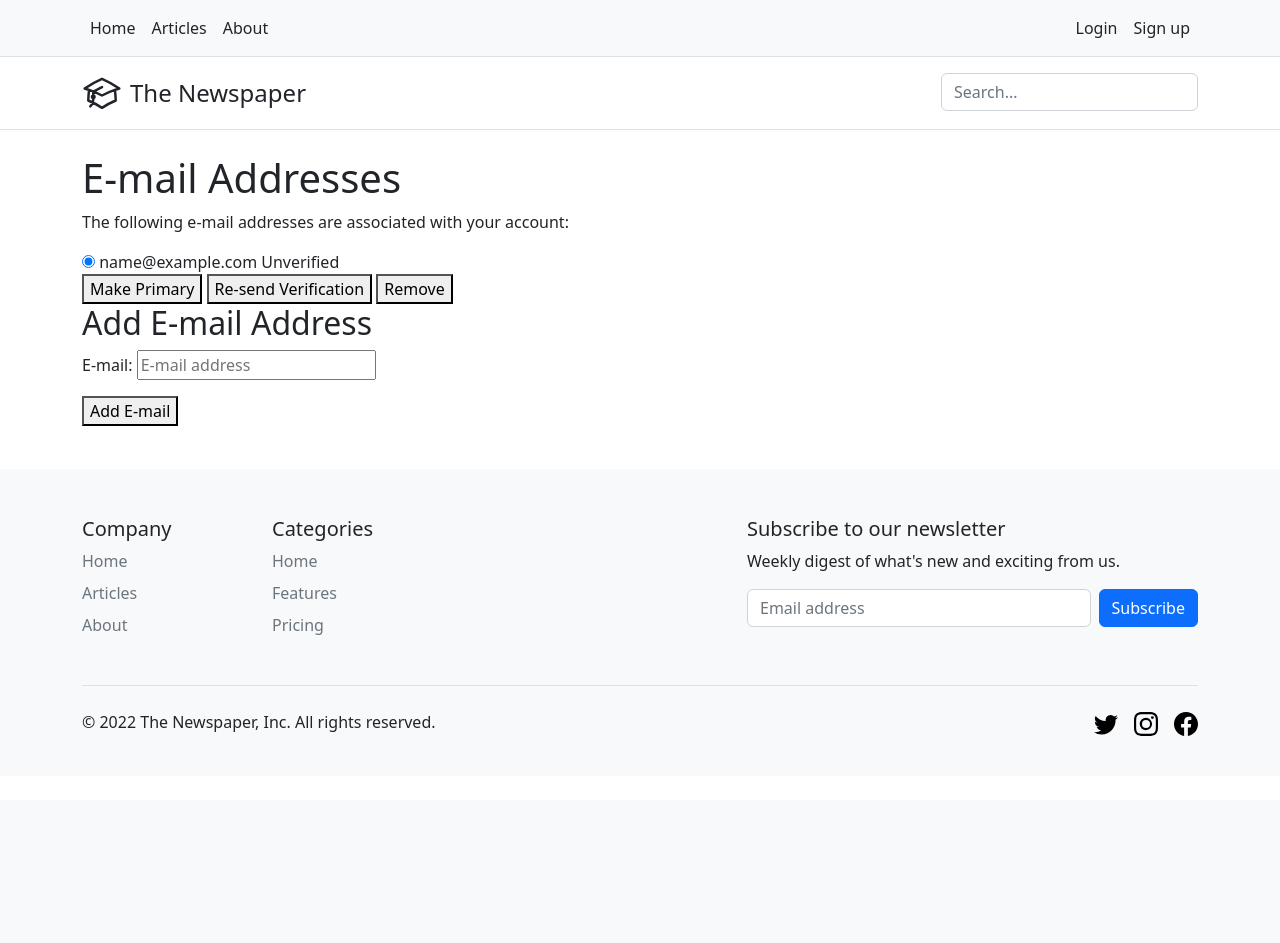
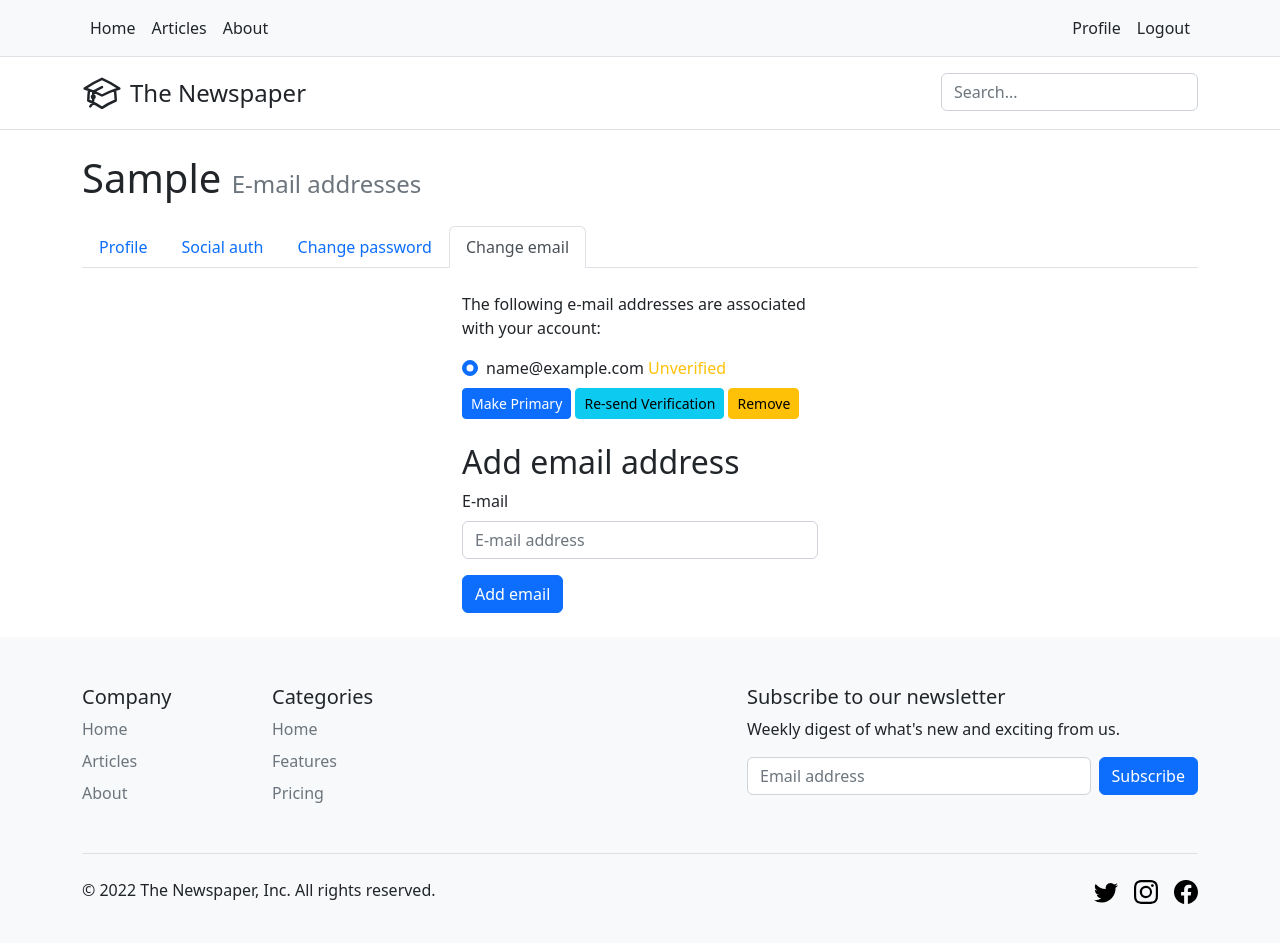
Before and after one commit to MaksymSikorskyi/newspaper, a Django app: page /accounts/email/ in a window 1280 px wide. Shown: the top 943 px of the page. Before the commit the page ends 736 px from the top, so only its background shows below. Run offline with Django 4.2, Linux system fonts and the light colour scheme; the visitor is signed in with stand-in values (Sample User, id 1); data comes from the database, SQL or seed files in the repository; some libraries are stand-ins or nearby versions.

Commit message:
user profile design

```diff
--- /dev/null
+++ b/apps/users/templates/users/partials/navigation.html
@@ -0,0 +1,19 @@
+{% load i18n %}
+<ul class="my-4 nav nav-tabs">
+  <li class="nav-item">
+    <a class="nav-link {% if active_tab == 'profile' %}active{% endif %}"
+      href="{% url 'users:profile' %}">{% trans "Profile" %}</a>
+  </li>
+  <li class="nav-item">
+    <a class="nav-link {% if active_tab == 'social_auth' %}active{% endif %}"
+      href="{% url 'socialaccount_connections' %}">{% trans "Social auth" %}</a>
+  </li>
+  <li class="nav-item">
+    <a class="nav-link {% if active_tab == 'change_password' %}active{% endif %}"
+      href="{% url 'account_change_password' %}">{% trans "Change password" %}</a>
+  </li>
+  <li class="nav-item">
+    <a class="nav-link {% if active_tab == 'change_email' %}active{% endif %}"
+      href="{% url 'account_email' %}">{% trans "Change email" %}</a>
+  </li>
+</ul>
--- /dev/null
+++ b/apps/users/urls.py
@@ -0,0 +1,9 @@
+from django.urls import path
+
+from .views import ProfileView
+
+app_name = "users"
+
+urlpatterns = [
+    path("profile/", ProfileView.as_view(), name="profile"),  # url name: users:profile
+]
--- a/newspaper/settings.py
+++ b/newspaper/settings.py
@@ -60,6 +60,7 @@ INSTALLED_APPS = [
     # Project apps
     "apps.articles",
     "apps.pages",
+    "apps.users",
 ]
 
 MIDDLEWARE = [
--- /dev/null
+++ b/newspaper/templates/account/email.html
@@ -0,0 +1,95 @@
+{% extends "account/base.html" %}
+
+{% load i18n %}
+{% load django_bootstrap5 %}
+
+{% block head_title %}{% trans "E-mail addresses" %}{% endblock %}
+
+{% block content %}
+  <h1>
+    {{ user.username | title }}
+    <small class="h4 text-muted">{% trans "E-mail addresses" %}</small>
+  </h1>
+
+  {% include 'users/partials/navigation.html' with active_tab="change_email" %}
+
+  <div class="row justify-content-center">
+    <div class="col col-md-4">
+      {% if user.emailaddress_set.all %}
+        <p>{% trans 'The following e-mail addresses are associated with your account:' %}</p>
+
+        <form action="{% url 'account_email' %}" class="email_list" method="post">
+          {% csrf_token %}
+
+          <fieldset class="blockLabels">
+            {% for emailaddress in user.emailaddress_set.all %}
+              <div class="form-check">
+                <input
+                  class="form-check-input"
+                  type="radio"
+                  name="email"
+                  id="id-email-radio-{{ forloop.counter }}"
+                  {% if emailaddress.primary or user.emailaddress_set.count == 1 %}checked="checked"{%endif %}
+                  value="{{ emailaddress.email }}"
+                />
+                <label
+                  class="form-check-label {% if emailaddress.primary %}primary_email{%endif%}"
+                  for="id-email-radio-{{ forloop.counter }}"
+                >
+                  {{ emailaddress.email }}
+
+                  {% if emailaddress.verified %}
+                    <span class="text-success">{% trans "Verified" %}</span>
+                  {% else %}
+                    <span class="text-warning">{% trans "Unverified" %}</span>
+                  {% endif %}
+
+                  {% if emailaddress.primary %}<span class="text-primary">{% trans "Primary" %}</span>{% endif %}
+                </label>
+              </div>
+            {% endfor %}
+
+            <div class="mt-2">
+              <button class="btn btn-primary btn-sm" type="submit" name="action_primary" >{% trans 'Make Primary' %}</button>
+              <button class="btn btn-info btn-sm" type="submit" name="action_send" >{% trans 'Re-send Verification' %}</button>
+              <button class="btn btn-warning btn-sm" type="submit" name="action_remove" >{% trans 'Remove' %}</button>
+            </div>
+          </fieldset>
+        </form>
+      {% else %}
+        <p><strong>{% trans 'Warning:'%}</strong> {% trans "You currently do not have any e-mail address set up. You should really add an e-mail address so you can receive notifications, reset your password, etc." %}</p>
+      {% endif %}
+
+      {% if can_add_email %}
+        <h2 class="mt-4">{% trans "Add email address" %}</h2>
+
+        <form method="post" action="{% url 'account_email' %}" class="add_email">
+            {% csrf_token %}
+
+            {% bootstrap_form form %}
+
+            <div class="mt-2">
+              <button class="btn btn-primary" name="action_add" type="submit">{% trans "Add email" %}</button>
+            </div>
+        </form>
+      {% endif %}
+    </div>
+  </div>
+{% endblock %}
+
+{% block extra_body %}
+<script type="text/javascript">
+(function() {
+  const message = "{% trans 'Do you really want to remove the selected e-mail address?' %}";
+  const actions = document.getElementsByName('action_remove');
+
+  if (actions.length) {
+    actions[0].addEventListener("click", function(e) {
+      if (!confirm(message)) {
+        e.preventDefault();
+      }
+    });
+  }
+})();
+</script>
+{% endblock %}
--- a/newspaper/templates/partials/header.html
+++ b/newspaper/templates/partials/header.html
@@ -12,12 +12,21 @@
         <li class="nav-item"><a href="#" class="nav-link link-dark px-2">About</a></li>
       </ul>
       <ul class="nav">
-        <li class="nav-item">
-          <a href="{% url 'account_login' %}" class="nav-link link-dark px-2">Login</a>
-        </li>
-        <li class="nav-item">
-          <a href="{% url 'account_signup' %}" class="nav-link link-dark px-2">Sign up</a>
-        </li>
+        {% if user.is_authenticated %}
+          <li class="nav-item">
+            <a href="{% url 'users:profile' %}" class="nav-link link-dark px-2">{% trans "Profile" %}</a>
+          </li>
+          <li class="nav-item">
+            <a href="{% url 'account_logout' %}" class="nav-link link-dark px-2">{% trans "Logout" %}</a>
+          </li>
+        {% else %}
+          <li class="nav-item">
+            <a href="{% url 'account_login' %}" class="nav-link link-dark px-2">{% trans "Login" %}</a>
+          </li>
+          <li class="nav-item">
+            <a href="{% url 'account_signup' %}" class="nav-link link-dark px-2">{% trans "Sign up" %}</a>
+          </li>
+        {% endif %}
       </ul>
     </div>
   </nav>
--- a/newspaper/urls.py
+++ b/newspaper/urls.py
@@ -24,4 +24,5 @@ urlpatterns = [
     path("__debug__/", include("debug_toolbar.urls")),
     path("", include("apps.pages.urls")),
     path("articles/", include("apps.articles.urls")),
+    path("accounts/", include("apps.users.urls")),
 ] + static(settings.MEDIA_URL, document_root=settings.MEDIA_ROOT)
```
Also changed, not shown: apps/users/__init__.py (added, +8 -0 lines), apps/users/templates/users/profile.html (added, +27 -0 lines), apps/users/views.py (added, +10 -0 lines), newspaper/templates/account/logout.html (added, +26 -0 lines), newspaper/templates/account/password_change.html (added, +31 -0 lines), newspaper/templates/socialaccount/connections.html (added, +67 -0 lines).
